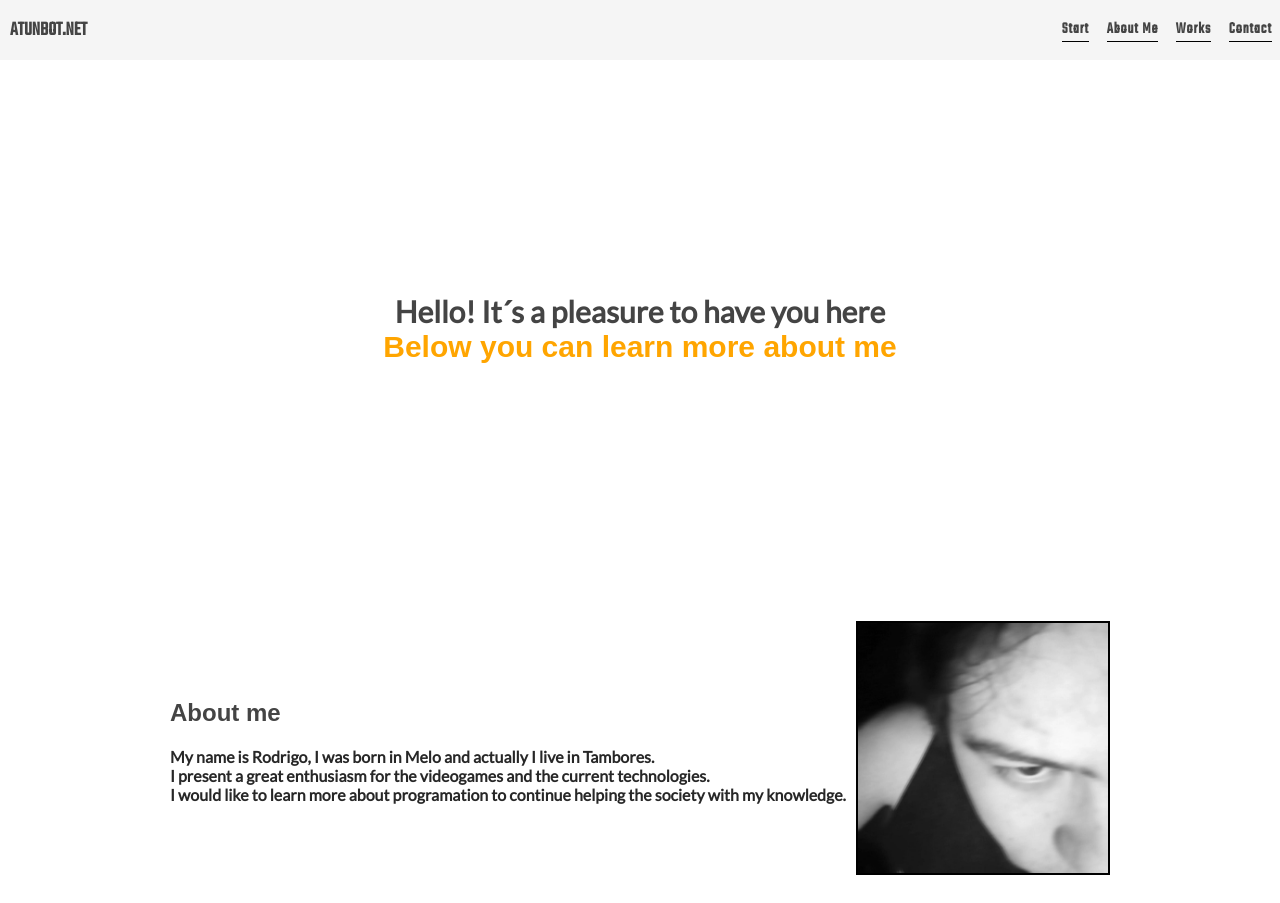
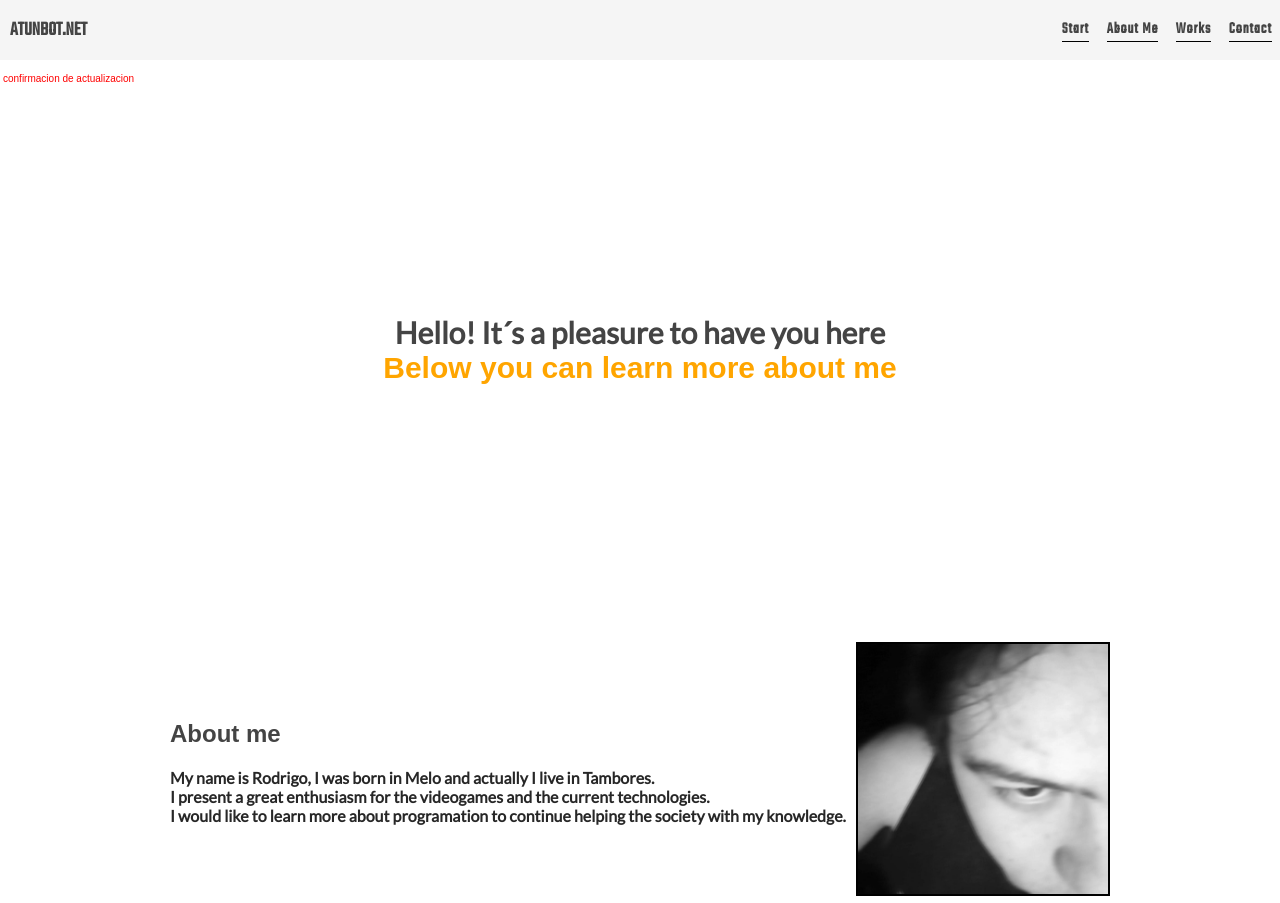
Before and after one commit to atwncito/miprimerapagina, a plain HTML site: page index.html in a window 1280 px wide. Shown: the top 903 px of the page. Drawn offline with Linux system fonts and the light colour scheme; a web font is replaced by a local one.

Commit message:
mi primera confirmación de actualización

```diff
--- a/index.html
+++ b/index.html
@@ -44,6 +44,9 @@
         </header>
 
         <main id="seccion-principal">
+            <div class="greeting">
+            <p>confirmacion de actualizacion</p>
+        </div>
             <section class="bienvenida">
                 <p>Hello! It´s a pleasure to have you here</p>
                 <h2>Below you can learn more about me</h2>
--- a/styles2.css
+++ b/styles2.css
@@ -490,3 +490,8 @@ footer {
       .form-row button:active {
         background-color: #407fc7;
       }
+
+      .greeting {
+        color: red;
+        font-size: 10px;
+      }
```
